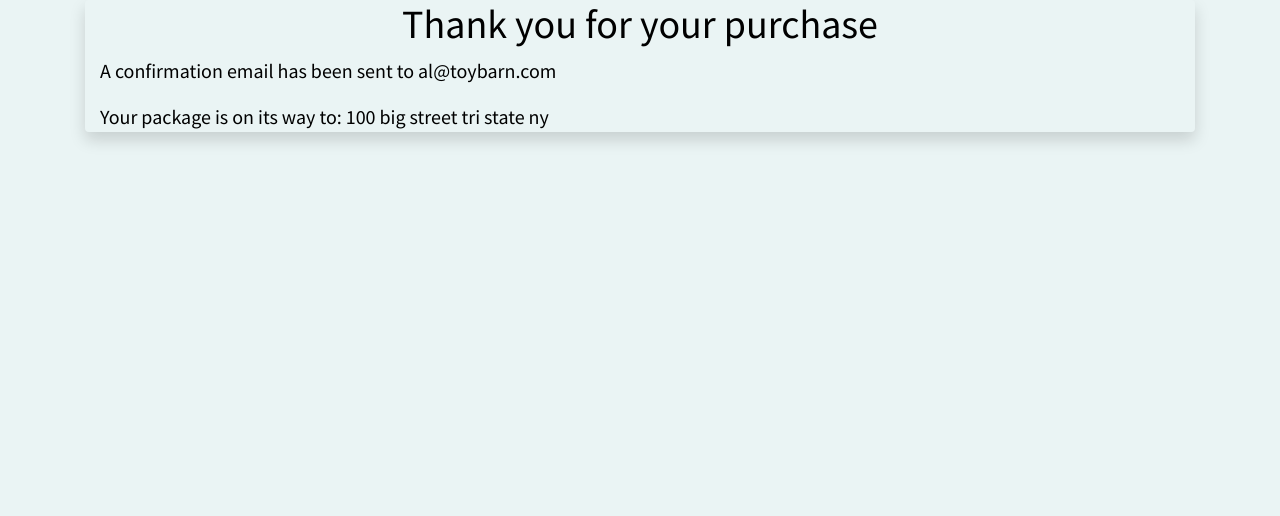
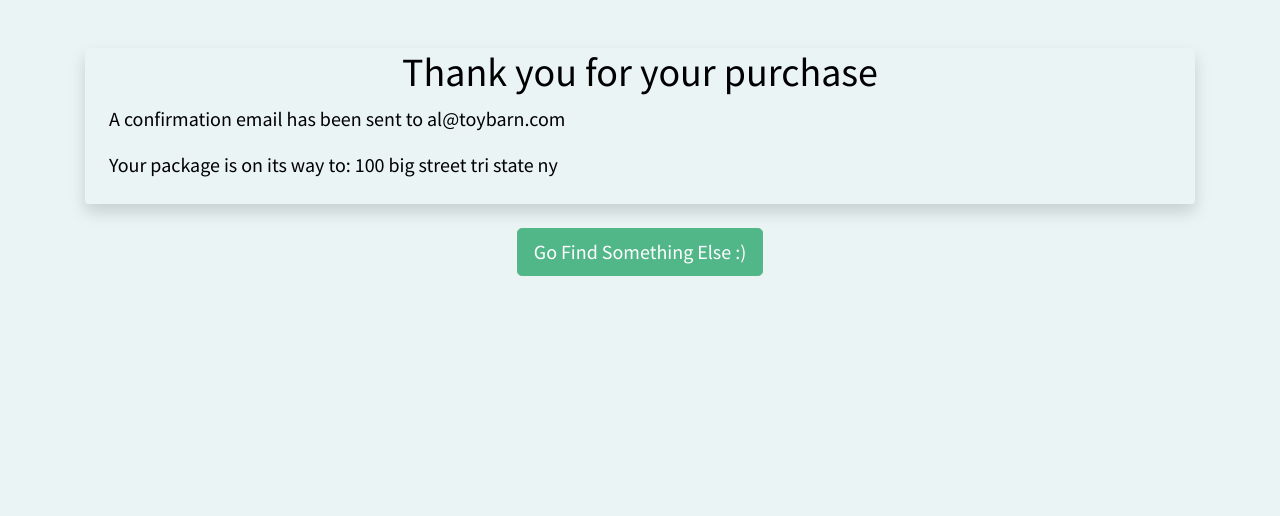
Before and after one commit to IsaacLehman/Covid-Bunker, a Flask app: page /checkout_confirmation/ in a window 1280 px wide. Shown: the part 56-572 px from the top of the page. Run offline with Flask 2, Linux system fonts and the light colour scheme; a user stored in the database is signed in; data comes from the database, SQL or seed files in the repository; some libraries are stand-ins or nearby versions.

Commit message:
post fix for purchace page

```diff
--- a/covid-bunker/server.py
+++ b/covid-bunker/server.py
@@ -446,12 +446,12 @@ def google_authentication_ajax():
         conn = get_db()
         c = conn.cursor()
 
-        #Get the product that is being bought now
+        # check if the user is admin or customer
         user = c.execute('''
         SELECT isAdmin FROM Users WHERE UID=?;
         ''', (userid, )).fetchone()
 
-        if (user is None):
+        if (user is None): # if not in db, add to db
             c.execute('''
             INSERT INTO Users (UID, isAdmin, Email, Address) VALUES (?, 0, ?, "")
             ''', (userid, email))
@@ -470,6 +470,11 @@ def google_authentication_ajax():
 # profile page
 @app.route("/profile/")
 def profile():
+    if session['signed_in']:
+        uid = session['uid']
+
+        # attempt to get past purchases
+
     return render_template("profile.html")
 
 ### PRODUCTS ###
@@ -553,7 +558,7 @@ def purchase():
     if request.form.get("address") is None or request.form.get("address") == "":
         valid = False
         flash("Shipping address is required!")
-
+        print('here')
     try:
         int(request.form.get("ccn"))
         int(request.form.get("cvv"))
--- a/covid-bunker/templates/base.html
+++ b/covid-bunker/templates/base.html
@@ -39,6 +39,12 @@
     <button onclick="topFunction()" id="topBtn" title="Go to top"><i class="fas fa-arrow-circle-up"></i></button>
     <div class="main-body">
         <header>
+            {% for message in get_flashed_messages() %}
+          	<div class="alert alert-warning">
+          		<button type="button" class="close" data-dismiss="alert">&times;</button>
+          		{{ message }}
+          	</div>
+            {% endfor %}
             {% block header %}
             <nav class="navbar navbar-expand-lg navbar-light bg-dark">
                 <div class="container">
@@ -75,12 +81,7 @@
             </nav>
             {% endblock %}
         </header>
-        {% for message in get_flashed_messages() %}
-      	<div class="alert alert-warning">
-      		<button type="button" class="close" data-dismiss="alert">&times;</button>
-      		{{ message }}
-      	</div>
-        {% endfor %}
+
         {% block search %}
         <div class="container pt-4 pb-4">
             <form class="form-inline d-flex justify-content-center md-form form-sm" action="/search/" method="GET">
--- a/covid-bunker/templates/checkout_confirmation.html
+++ b/covid-bunker/templates/checkout_confirmation.html
@@ -22,9 +22,9 @@
 {% endblock %}
 
 {% block content %}
-<div class="container">
+<div class="container pt-5">
 
-    <div class="container rounded shadow mb-4">
+    <div class="container rounded shadow mb-4 pb-2 px-4">
 
       <h1 class="display-5 text-center">Thank you for your purchase</h1>
 
@@ -32,5 +32,9 @@
       <p class="lead"> Your package is on its way to: {{address}} </p>
 
     </div>
+
+    <div class="text-center">
+      <a href="/" class="btn btn-lg btn-success">Go Find Something Else :)</a>
+    </div>
 </div>
 {% endblock %}
```
Also changed, not shown: covid-bunker/templates/checkout.html (+3 -4 lines).
